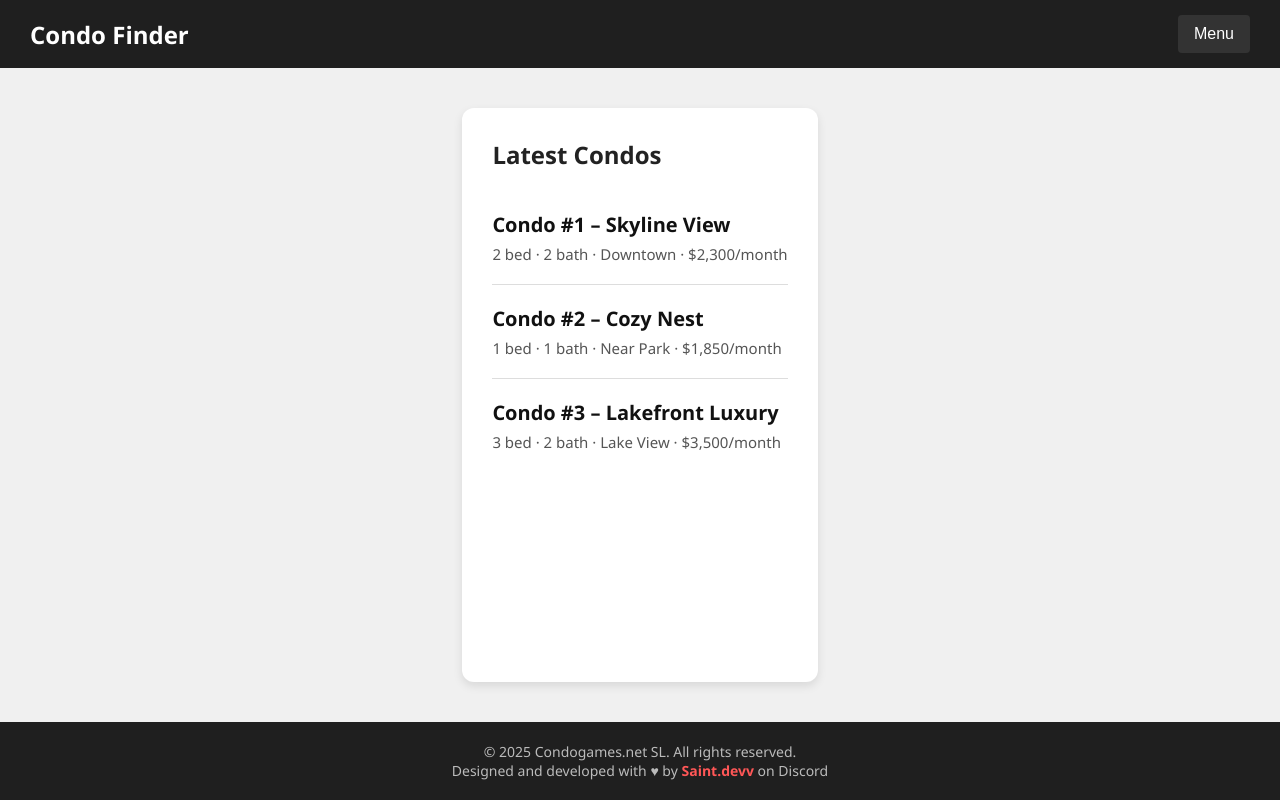
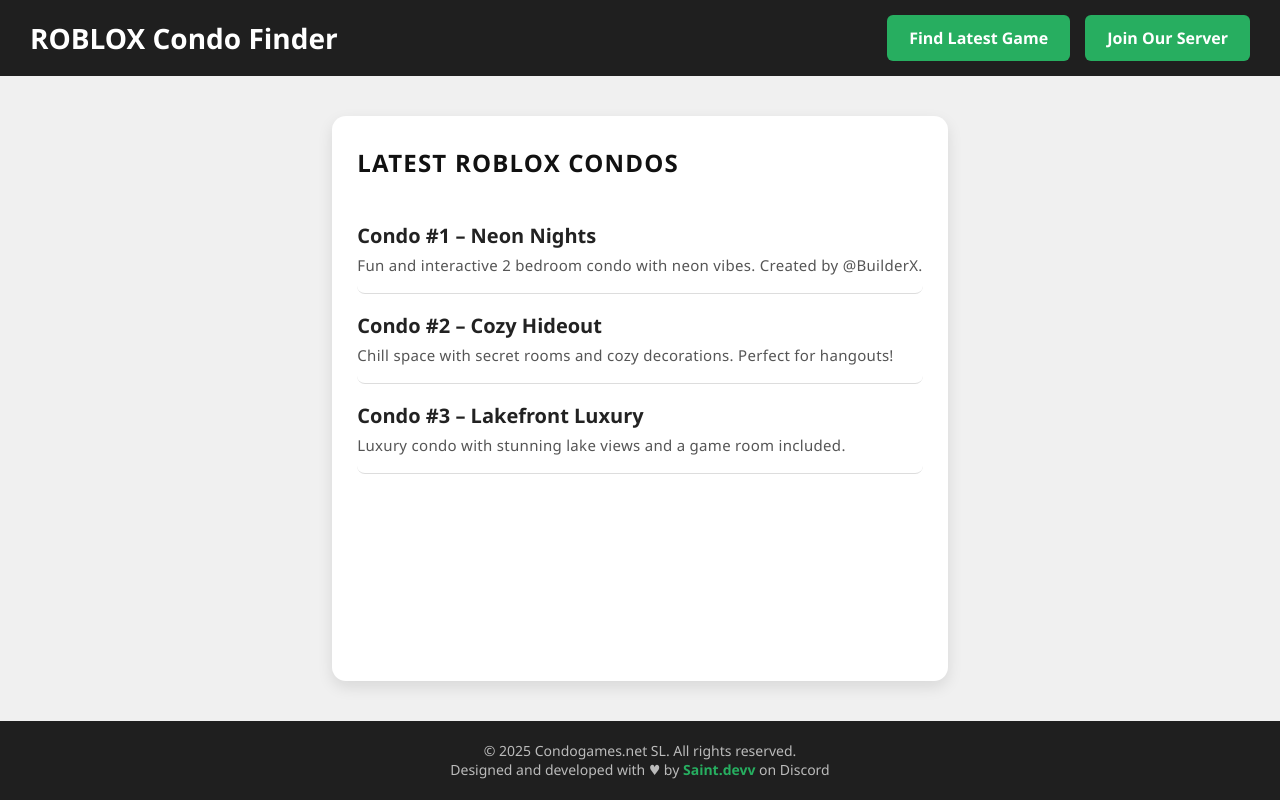
Before and after one commit to waserarr/condogamesXYZ, a plain HTML site: page index.html in a window 1280 px wide. Drawn offline with Linux system fonts and the light colour scheme.

Commit message:
Update index.html

```diff
--- a/index.html
+++ b/index.html
@@ -2,8 +2,8 @@
 <html lang="en">
 <head>
   <meta charset="UTF-8" />
-  <meta name="viewport" content="width=device-width, initial-scale=1.0"/>
-  <title>Find Latest Condos</title>
+  <meta name="viewport" content="width=device-width, initial-scale=1" />
+  <title>ROBLOX Condo Finder</title>
   <style>
     * {
       margin: 0;
@@ -12,9 +12,9 @@
     }
 
     body {
-      font-family: 'Segoe UI', sans-serif;
+      font-family: 'Segoe UI', Tahoma, Geneva, Verdana, sans-serif;
       background-color: #f0f0f0;
-      color: #333;
+      color: #222;
       display: flex;
       flex-direction: column;
       min-height: 100vh;
@@ -27,16 +27,48 @@
       display: flex;
       justify-content: space-between;
       align-items: center;
+      flex-wrap: wrap;
     }
 
     .navbar h1 {
       color: #fff;
-      font-size: 24px;
+      font-size: 28px;
+      flex-grow: 1;
+      user-select: none;
     }
 
+    .btn-group {
+      display: flex;
+      gap: 15px;
+      flex-wrap: wrap;
+      margin-left: auto;
+    }
+
+    .btn-green {
+      background-color: #27ae60;
+      color: white;
+      border: none;
+      padding: 12px 22px;
+      font-size: 16px;
+      border-radius: 6px;
+      cursor: pointer;
+      font-weight: 600;
+      transition: background-color 0.3s ease;
+      text-decoration: none;
+      display: inline-flex;
+      align-items: center;
+      justify-content: center;
+    }
+
+    .btn-green:hover {
+      background-color: #219150;
+    }
+
+    /* Dropdown menu (optional) */
     .dropdown {
       position: relative;
       display: inline-block;
+      margin-left: 20px;
     }
 
     .dropdown-button {
@@ -45,8 +77,9 @@
       padding: 10px 16px;
       font-size: 16px;
       border: none;
-      border-radius: 4px;
+      border-radius: 6px;
       cursor: pointer;
+      user-select: none;
     }
 
     .dropdown-button:hover {
@@ -58,16 +91,24 @@
       position: absolute;
       right: 0;
       background-color: #2b2b2b;
-      min-width: 200px;
-      border-radius: 4px;
-      z-index: 1;
+      min-width: 220px;
+      border-radius: 6px;
+      box-shadow: 0 4px 12px rgba(0,0,0,0.3);
+      z-index: 10;
     }
 
     .dropdown-content a {
       color: white;
-      padding: 12px 16px;
+      padding: 14px 18px;
       text-decoration: none;
       display: block;
+      font-weight: 500;
+      border-bottom: 1px solid #3a3a3a;
+      transition: background-color 0.2s ease;
+    }
+
+    .dropdown-content a:last-child {
+      border-bottom: none;
     }
 
     .dropdown-content a:hover {
@@ -82,37 +123,44 @@
     .container {
       max-width: 900px;
       margin: 40px auto;
-      padding: 30px;
+      padding: 30px 25px;
       background-color: white;
-      border-radius: 12px;
-      box-shadow: 0 4px 10px rgba(0,0,0,0.1);
+      border-radius: 14px;
+      box-shadow: 0 6px 15px rgba(0,0,0,0.1);
       flex-grow: 1;
     }
 
     .container h2 {
-      margin-bottom: 20px;
-      color: #222;
+      margin-bottom: 25px;
+      color: #111;
+      font-weight: 700;
+      letter-spacing: 0.05em;
+      text-transform: uppercase;
     }
 
     .condo-item {
       border-bottom: 1px solid #ddd;
-      padding: 20px 0;
+      padding: 18px 0;
+      transition: background-color 0.2s ease;
+      cursor: pointer;
+      border-radius: 8px;
     }
 
-    .condo-item:last-child {
-      border-bottom: none;
+    .condo-item:hover {
+      background-color: #f9f9f9;
     }
 
     .condo-title {
       font-size: 20px;
-      font-weight: bold;
+      font-weight: 700;
+      color: #222;
       margin-bottom: 6px;
-      color: #111;
     }
 
     .condo-description {
       font-size: 15px;
       color: #555;
+      letter-spacing: 0.02em;
     }
 
     /* Footer */
@@ -123,10 +171,12 @@
       padding: 20px 10px;
       font-size: 14px;
       user-select: none;
+      margin-top: auto;
+      line-height: 1.4;
     }
 
     footer a {
-      color: #ff5757;
+      color: #27ae60;
       text-decoration: none;
       font-weight: 600;
     }
@@ -139,48 +189,54 @@
       .navbar {
         flex-direction: column;
         align-items: flex-start;
+        gap: 10px;
+      }
+      .btn-group {
+        width: 100%;
+        justify-content: space-between;
+      }
+      .btn-green {
+        flex: 1;
+        text-align: center;
       }
       .dropdown {
-        margin-top: 10px;
+        margin-left: 0;
       }
     }
   </style>
 </head>
 <body>
 
-  <div class="navbar">
-    <h1>Condo Finder</h1>
-    <div class="dropdown">
-      <button class="dropdown-button">Menu</button>
-      <div class="dropdown-content">
-        <a href="https://your-condo-requestor-link.com" target="_blank" rel="noopener noreferrer">Condo Requestor Page</a>
-        <a href="https://discord.gg/your-invite-code" target="_blank" rel="noopener noreferrer">Join Discord Server</a>
-      </div>
+  <nav class="navbar" role="navigation" aria-label="Main Navigation">
+    <h1>ROBLOX Condo Finder</h1>
+    <div class="btn-group">
+      <a href="https://your-latest-game-link.com" target="_blank" rel="noopener noreferrer" class="btn-green" aria-label="Find Latest Game">Find Latest Game</a>
+      <a href="https://discord.gg/your-invite-code" target="_blank" rel="noopener noreferrer" class="btn-green" aria-label="Join Our Server">Join Our Server</a>
     </div>
-  </div>
+  </nav>
 
-  <div class="container">
-    <h2>Latest Condos</h2>
+  <main class="container" role="main">
+    <h2>Latest ROBLOX Condos</h2>
 
-    <div class="condo-item">
-      <div class="condo-title">Condo #1 – Skyline View</div>
-      <div class="condo-description">2 bed · 2 bath · Downtown · $2,300/month</div>
+    <div class="condo-item" tabindex="0" role="button" aria-pressed="false" onclick="window.open('https://www.roblox.com/games/123456789/Condo-One','_blank')" onkeypress="if(event.key==='Enter'){this.click()}">
+      <div class="condo-title">Condo #1 – Neon Nights</div>
+      <div class="condo-description">Fun and interactive 2 bedroom condo with neon vibes. Created by @BuilderX.</div>
     </div>
 
-    <div class="condo-item">
-      <div class="condo-title">Condo #2 – Cozy Nest</div>
-      <div class="condo-description">1 bed · 1 bath · Near Park · $1,850/month</div>
+    <div class="condo-item" tabindex="0" role="button" aria-pressed="false" onclick="window.open('https://www.roblox.com/games/987654321/Condo-Two','_blank')" onkeypress="if(event.key==='Enter'){this.click()}">
+      <div class="condo-title">Condo #2 – Cozy Hideout</div>
+      <div class="condo-description">Chill space with secret rooms and cozy decorations. Perfect for hangouts!</div>
     </div>
 
-    <div class="condo-item">
+    <div class="condo-item" tabindex="0" role="button" aria-pressed="false" onclick="window.open('https://www.roblox.com/games/192837465/Condo-Three','_blank')" onkeypress="if(event.key==='Enter'){this.click()}">
       <div class="condo-title">Condo #3 – Lakefront Luxury</div>
-      <div class="condo-description">3 bed · 2 bath · Lake View · $3,500/month</div>
+      <div class="condo-description">Luxury condo with stunning lake views and a game room included.</div>
     </div>
 
-  </div>
+  </main>
 
   <footer>
-    © 2025 Condogames.net SL. All rights reserved. <br/>
+    © 2025 Condogames.net SL. All rights reserved.<br />
     Designed and developed with ♥ by <a href="https://discord.com/users/your-discord-id" target="_blank" rel="noopener noreferrer">Saint.devv</a> on Discord
   </footer>
 
```
